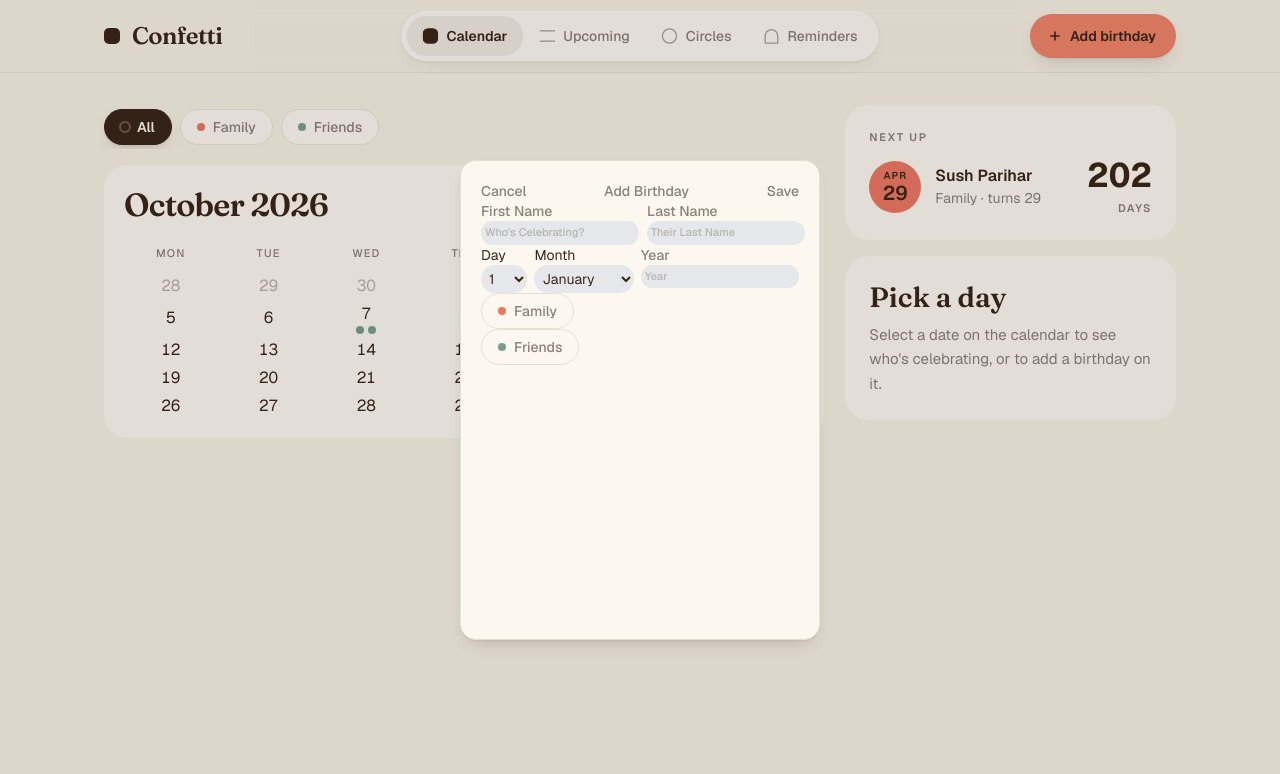
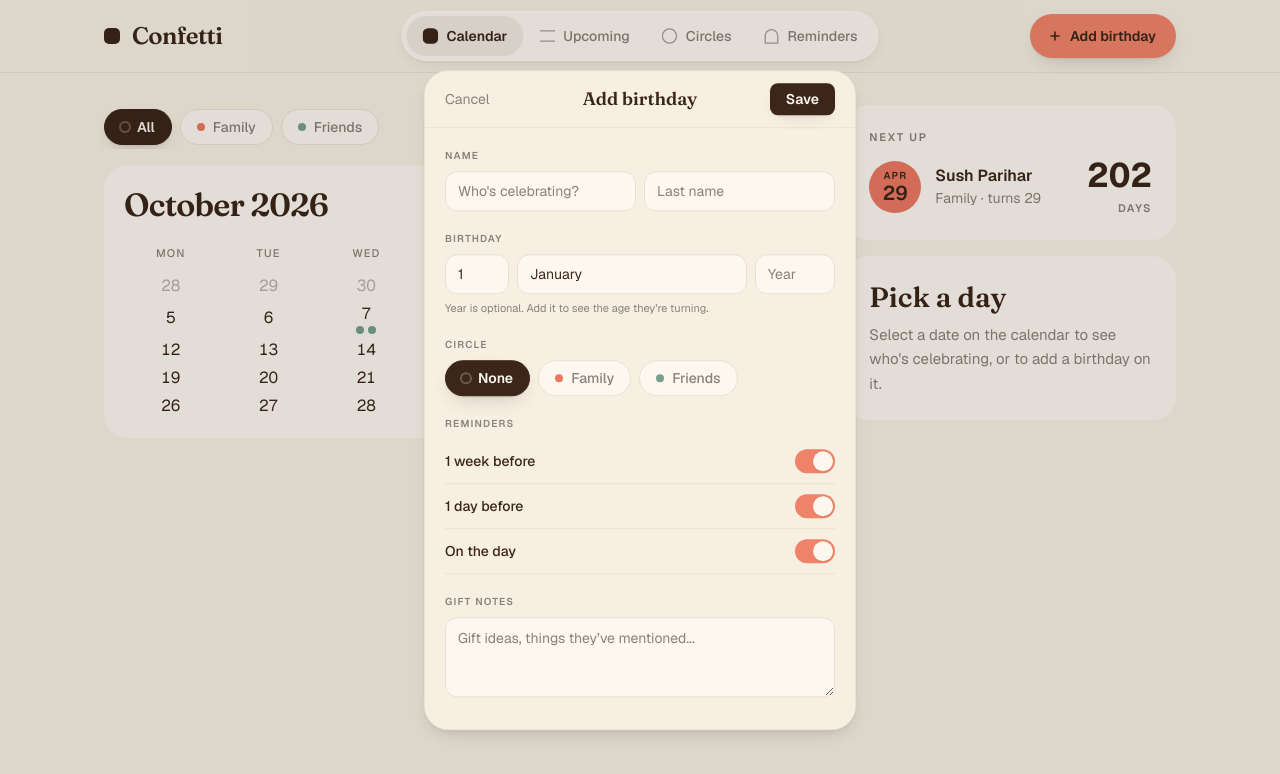
Before and after one commit to Dbrowne14/Confetti, a Next.js app: page / in a window 1280 px wide. Both pictures are taken after a click on the button "Add birthday". Shown: the top 774 px of the page. Built offline with nearby package versions, Linux system fonts and the light colour scheme.

Commit message:
upgrading UI styling Ai-assisted

```diff
--- a/components/addBirthday/AddBirthday.tsx
+++ b/components/addBirthday/AddBirthday.tsx
@@ -1,29 +1,65 @@
-'use client'
+"use client";
 
 import { useAddBirthday } from "./AddBirthdayProvider";
 import { NameField } from "./NameField";
 import { BirthdayFields } from "./BirthdayFields";
 import { AddHeader } from "./AddHeader";
 import { CircleOptions } from "./CircleOptions";
+import { ReminderOptions } from "./ReminderOptions";
+import { FormSection, fieldBase } from "./FormSection";
 import { useState } from "react";
 import { Circle } from "@/lib/data/circles";
 
-export const AddBirthday = ({circles}:{circles:Circle[]}) => {
+export const AddBirthday = ({ circles }: { circles: Circle[] }) => {
   const { isAddOpen, closeAddBirthday } = useAddBirthday();
   const [selectedCircleId, setSelectedCircleId] = useState<number | null>(null);
+  const handleSubmit = (event: React.SubmitEvent<HTMLFormElement>) => {
+  event.preventDefault();
+
+  const formData = new FormData(event.currentTarget);
+
+  const newBirthday = Object.fromEntries(formData);
+
+  console.log(newBirthday);
+  closeAddBirthday();
+};
   return (
     <form
-      className={`fixed top-1/2 left-1/2 z-50 h-120 w-90 -translate-x-1/2 -translate-y-1/2 rounded-2xl border border-confetti-border bg-confetti-surface p-5 shadow-raised ${isAddOpen ? "block" : "hidden"}`}
+      aria-label="Add birthday"
+      className={`fixed top-1/2 left-1/2 z-50 max-h-[calc(100dvh-2rem)] w-[min(27rem,calc(100vw-2rem))] -translate-x-1/2 -translate-y-1/2 flex-col overflow-hidden rounded-3xl border border-confetti-border bg-confetti-bg shadow-raised ${isAddOpen ? "flex" : "hidden"}`}
       onClick={(e) => e.stopPropagation()}
+      onSubmit={handleSubmit}
     >
       <AddHeader closeAddBirthday={closeAddBirthday} />
+      <div className="flex flex-col gap-5 overflow-y-auto px-5 pt-5 pb-8">
+        <FormSection label="Name">
           <NameField />
+        </FormSection>
+        <FormSection label="Birthday">
           <BirthdayFields />
+        </FormSection>
+        <FormSection label="Circle">
           <CircleOptions
             selectedCircleId={selectedCircleId}
             setSelectedCircleId={setSelectedCircleId}
             circles={circles}
           />
+        </FormSection>
+        <FormSection label="Reminders">
+          <ReminderOptions />
+        </FormSection>
+        <FormSection label="Gift notes">
+          <label htmlFor="giftNotes" className="sr-only">
+            Gift notes
+          </label>
+          <textarea
+            id="giftNotes"
+            name="giftNotes"
+            placeholder="Gift ideas, things they’ve mentioned..."
+            className={`${fieldBase} max-h-48 min-h-20 resize-y py-2.5`}
+          />
+        </FormSection>
+      </div>
     </form>
   );
 };
--- a/components/addBirthday/AddHeader.tsx
+++ b/components/addBirthday/AddHeader.tsx
@@ -1,17 +1,26 @@
-import { SetStateAction } from "react";
-
 export const AddHeader = ({
   closeAddBirthday,
 }: {
   closeAddBirthday: () => void;
 }) => {
   return (
-    <div className="flex justify-between text-sm font-medium text-confetti-muted">
-      <span className="" onClick={closeAddBirthday}>
+    <div className="grid shrink-0 grid-cols-[1fr_auto_1fr] items-center border-b border-confetti-border px-5 py-3">
+      <button
+        type="button"
+        onClick={closeAddBirthday}
+        className="justify-self-start text-sm text-confetti-muted transition-colors hover:text-confetti-ink"
+      >
         Cancel
-      </span>
-      <span>Add Birthday</span>
-      <span>Save</span>
+      </button>
+      <h2 className="font-serif text-lg font-medium text-confetti-ink">
+        Add birthday
+      </h2>
+      <button
+        type="submit"
+        className="justify-self-end rounded-lg bg-confetti-ink px-4 py-1.5 text-sm font-semibold text-confetti-surface shadow-pill transition-colors hover:bg-confetti-ink/90 focus-visible:outline-2 focus-visible:outline-offset-2 focus-visible:outline-confetti-ink"
+      >
+        Save
+      </button>
     </div>
   );
 };
--- a/components/addBirthday/BirthdayFields.tsx
+++ b/components/addBirthday/BirthdayFields.tsx
@@ -1,4 +1,5 @@
 import { TextField } from "./NameField";
+import { fieldBase } from "./FormSection";
 
 const days = Array.from({ length: 31 }, (_, index) => index + 1);
 const months = [
@@ -18,10 +19,15 @@ const months = [
 
 export const BirthdayFields = () => {
   return (
-    <div className="flex">
-      <BirthdayField label="Day" name="day" options={days} />
-      <BirthdayField label="Month" name="month" options={months} />
-      <TextField label="Year" name="Year" placeHolder="Year" />
+    <div className="flex flex-col gap-1.5">
+      <div className="flex gap-2">
+        <BirthdayField label="Day" name="day" options={days} className="w-16" />
+        <BirthdayField label="Month" name="month" options={months} className="flex-1" />
+        <TextField label="Year" name="Year" placeHolder="Year" className="w-20" />
+      </div>
+      <p className="text-[11px] text-confetti-muted">
+        Year is optional. Add it to see the age they’re turning.
+      </p>
     </div>
   );
 };
@@ -31,6 +37,7 @@ export type BirthdayFieldProps = {
   name: string;
   defaultValue?: number | string;
   options?: number[] | string[];
+  className?: string;
 };
 
 export const BirthdayField = ({
@@ -38,17 +45,21 @@ export const BirthdayField = ({
   name,
   options,
   defaultValue,
+  className = "",
 }: BirthdayFieldProps) => {
   return (
-    <div className="text-sm">
-      <label htmlFor={name}>{label}</label>
+    <div className={`flex flex-col ${className}`}>
+      <label htmlFor={name} className="sr-only">
+        {label}
+      </label>
       <select
+        id={name}
         name={name}
-        className="bg-gray-200 border-b-confetti-border rounded-3xl p-1"
+        className={`${fieldBase} h-10 cursor-pointer appearance-none`}
         defaultValue={defaultValue}
       >
         {options?.map((option, index) => {
-          return <option value={index}>{option}</option>;
+          return <option key={option} value={index}>{option}</option>;
         })}
       </select>
     </div>
--- a/components/addBirthday/CircleOptions.tsx
+++ b/components/addBirthday/CircleOptions.tsx
@@ -11,11 +11,17 @@ export const CircleOptions = ({
   setSelectedCircleId: (circleId: number | null) => void;
 }) => {
   return (
-    <div>
+    <div role="group" aria-label="Circle" className="flex flex-wrap gap-2">
+      <Pill
+        label="None"
+        isSelected={selectedCircleId === null}
+        onClick={() => setSelectedCircleId(null)}
+      />
       {circles.map(({ name, colour, id }) => {
         const isSelected = selectedCircleId === id;
         return (
           <Pill
+            key={id}
             label={name}
             colour={colour}
             isSelected={isSelected}
--- /dev/null
+++ b/components/addBirthday/FormSection.tsx
@@ -0,0 +1,21 @@
+import { ReactNode } from "react";
+
+export const fieldBase =
+  "w-full min-w-0 rounded-xl border border-confetti-border bg-confetti-surface px-3 text-sm text-confetti-ink placeholder:text-confetti-muted focus-visible:outline-2 focus-visible:outline-offset-1 focus-visible:outline-confetti-ink";
+
+export const FormSection = ({
+  label,
+  children,
+}: {
+  label: string;
+  children: ReactNode;
+}) => {
+  return (
+    <section className="flex flex-col gap-2">
+      <h3 className="text-[10px] font-semibold tracking-[0.12em] text-confetti-muted uppercase">
+        {label}
+      </h3>
+      {children}
+    </section>
+  );
+};
--- a/components/addBirthday/NameField.tsx
+++ b/components/addBirthday/NameField.tsx
@@ -1,15 +1,19 @@
+import { fieldBase } from "./FormSection";
+
 export const NameField = () => {
   return (
-    <div className="flex gap-2 justify-between">
+    <div className="flex gap-2">
       <TextField
         label="First Name"
         name="firstName"
-        placeHolder="Who's Celebrating?"
+        placeHolder="Who's celebrating?"
+        className="flex-1"
       />
       <TextField
         label="Last Name"
         name="lastName"
-        placeHolder="Their Last Name"
+        placeHolder="Last name"
+        className="flex-1"
       />
     </div>
   );
@@ -19,19 +23,25 @@ export const TextField = ({
   label,
   name,
   placeHolder,
+  className = "",
 }: {
   label: string;
   name: string;
   placeHolder?: string;
+  className?: string;
 }) => {
   return (
-    <div className=" flex flex-col text-sm font-medium text-confetti-muted">
-      <label htmlFor={name}>{label}</label>
+    <div className={`flex flex-col ${className}`}>
+      {/* The section heading is the visible label; this keeps each input named for screen readers. */}
+      <label htmlFor={name} className="sr-only">
+        {label}
+      </label>
       <input
         type="text"
-        className="bg-gray-200 border-confetti-border rounded-3xl p-1 text-[11px]"
+        id={name}
         name={name}
         placeholder={placeHolder}
+        className={`${fieldBase} h-10`}
       />
     </div>
   );
--- /dev/null
+++ b/components/addBirthday/ReminderOptions.tsx
@@ -0,0 +1,25 @@
+// Presentational only: reminders aren't implemented yet, so these switches are
+// disabled, hold no state and carry no `name` (nothing reaches the form data).
+const reminders = ["1 week before", "1 day before", "On the day"];
+
+export const ReminderOptions = () => {
+  return (
+    <ul className="divide-y divide-confetti-border border-b border-confetti-border">
+      {reminders.map((label) => (
+        <li key={label} className="flex items-center justify-between py-2.5">
+          <span className="text-sm font-medium text-confetti-ink">{label}</span>
+          <button
+            type="button"
+            role="switch"
+            aria-checked
+            aria-label={`${label} (coming soon)`}
+            disabled
+            className="relative inline-flex h-6 w-10 shrink-0 cursor-not-allowed items-center rounded-full bg-confetti-coral"
+          >
+            <span className="absolute right-0.5 size-5 rounded-full bg-confetti-surface shadow-pill" />
+          </button>
+        </li>
+      ))}
+    </ul>
+  );
+};
--- a/lib/data/people.ts
+++ b/lib/data/people.ts
@@ -5,7 +5,8 @@ export type Person = {
   birthMonth: number; // 1–12 (January = 1), unlike Date#getMonth()
   birthDay: number;
   birthYear: number | null; // null when the year is unknown
-  circleId: number;
+  circleId: number | null;
+  giftNotes: string | null;
 };
 
 export const people: Person[] = [
@@ -17,6 +18,7 @@ export const people: Person[] = [
     birthDay: 29,
     birthYear: 1998,
     circleId: 1,
+    giftNotes: null,
   },
   {
     id: 2,
@@ -26,6 +28,7 @@ export const people: Person[] = [
     birthDay: 7,
     birthYear: null,
     circleId: 2,
+    giftNotes: null,
   },
   {
     id: 3,
@@ -35,5 +38,6 @@ export const people: Person[] = [
     birthDay: 7,
     birthYear: null,
     circleId: 2,
+    giftNotes: null,
   },
 ];
```
Also changed, not shown: assets/screenshot_addBirthday.jpeg (added). Lines whose indentation alone changed are shown as unchanged.
